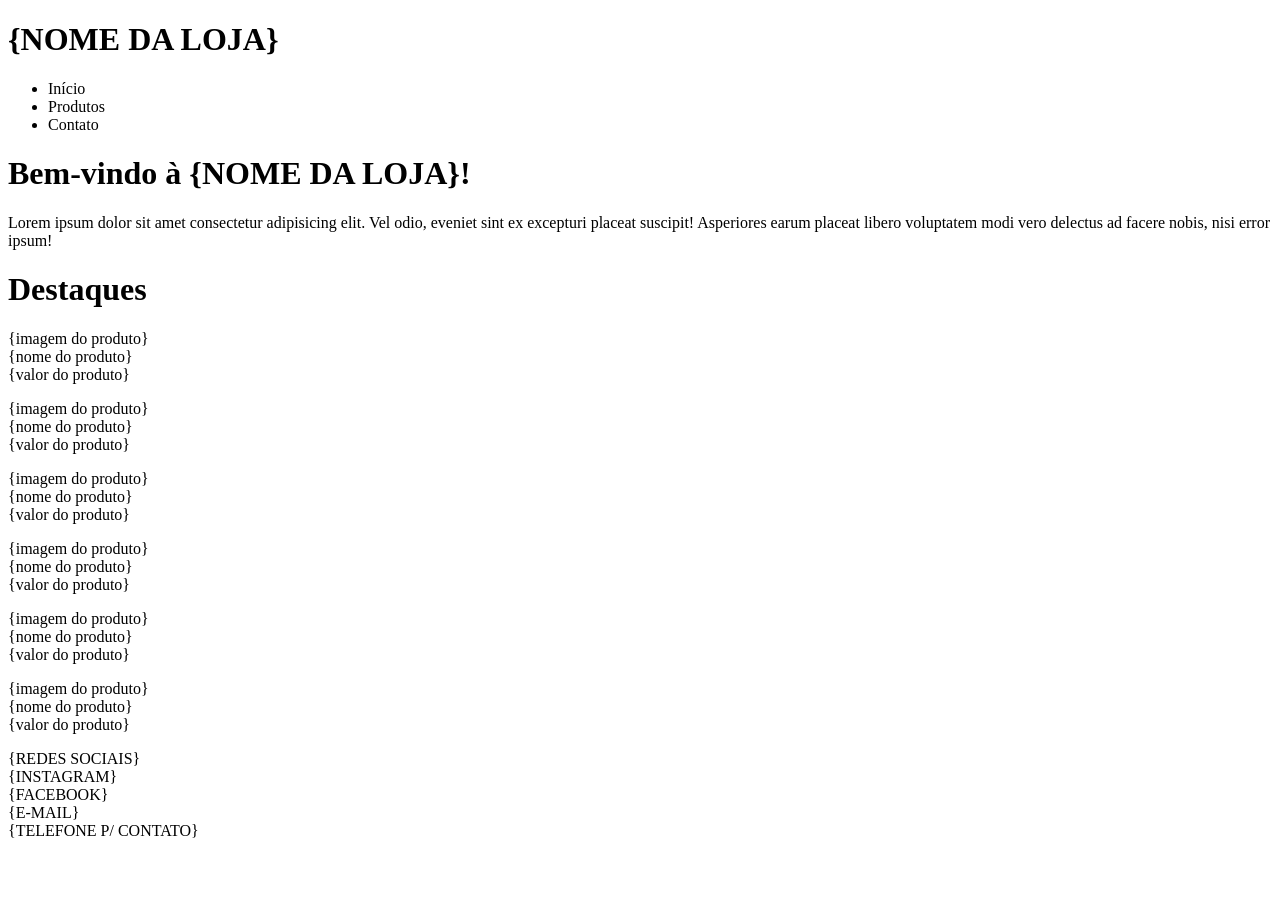
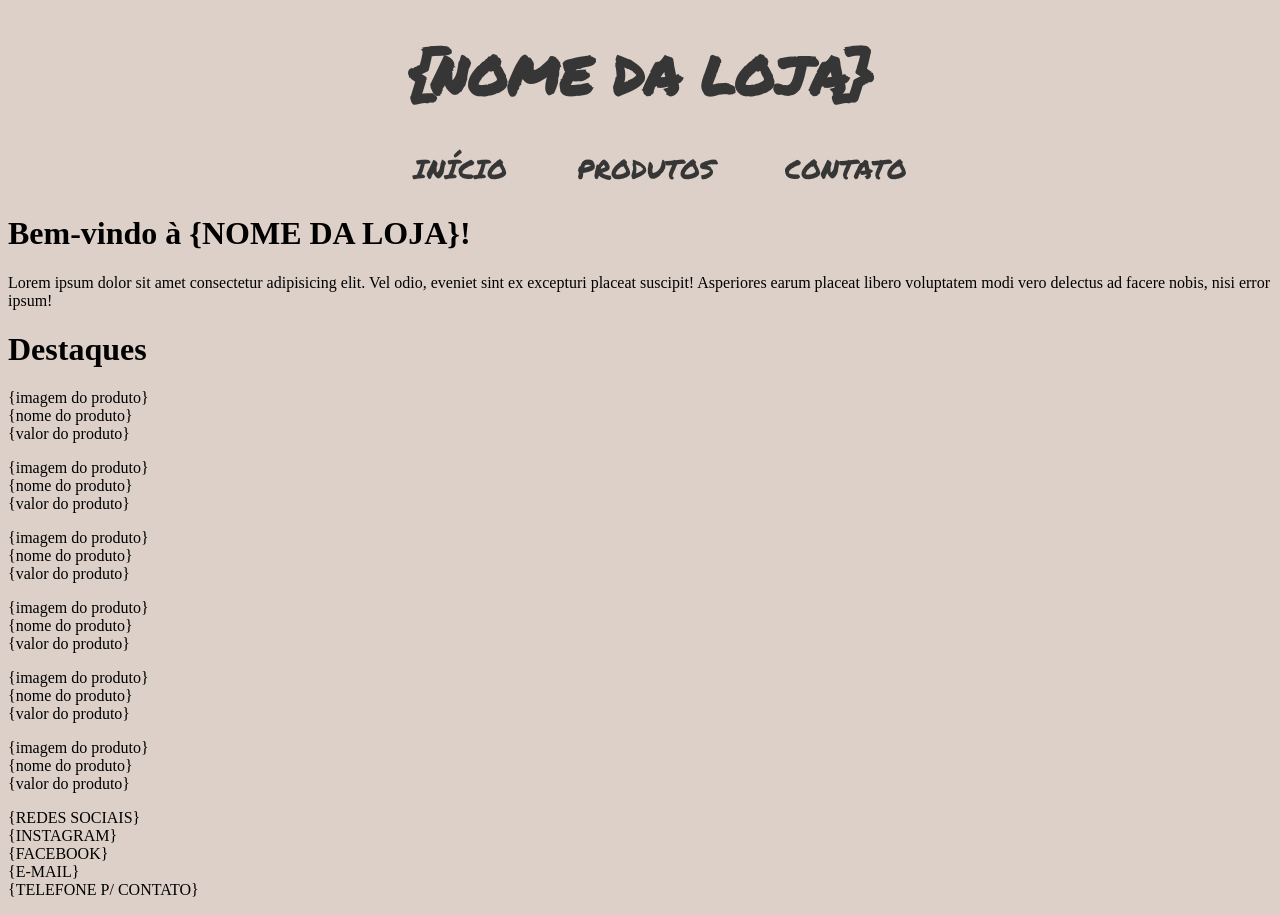
Before and after one commit to grodriguesb/site-catalogo-loja, a plain HTML site: page index.html in a window 1280 px wide. Before the commit the page ends 856 px from the top, so only its background shows below. Drawn offline with Linux system fonts and the light colour scheme; a web font is replaced by a local one.

Commit message:
CSS
- Adicionado a tag para inclusão de Favicon.
- Adicionado o link de conexão para o arquivo de estilização.
- Realizado uma estilização basica no bloco de Menu

```diff
--- a/index.html
+++ b/index.html
@@ -3,6 +3,10 @@
 <head>
     <meta charset="UTF-8">
     <meta name="viewport" content="width=device-width, initial-scale=1.0">
+
+    <link rel="shortcut icon" href="imagem/catalogo.png" type="image/x-icon">
+    <link rel="stylesheet" href="style.css">
+
     <title>{NOME DA LOJA}</title>
 
 </head>
--- /dev/null
+++ b/style.css
@@ -0,0 +1,25 @@
+@import url('https://fonts.googleapis.com/css2?family=Cause:wght@100..900&family=Permanent+Marker&family=Poppins:ital,wght@0,100;0,200;0,300;0,400;0,500;0,600;0,700;0,800;0,900;1,100;1,200;1,300;1,400;1,500;1,600;1,700;1,800;1,900&family=Titillium+Web:ital,wght@0,200;0,300;0,400;0,600;0,700;0,900;1,200;1,300;1,400;1,600;1,700&display=swap');
+
+body {
+    background-color: #DDD0C8;
+}
+
+main#principal {
+    font-size: 20pt;
+    font-family: "Permanent Marker", cursive;
+    font-weight: 400;
+    font-style: normal;
+    color: #363636;
+    text-transform: uppercase;
+    text-align: center;
+}
+
+main#principal ul {
+    list-style: none;
+}
+
+main#principal li {
+    text-decoration: none;
+    display: inline-block;
+    margin: 0 30px;
+}
```
Also changed, not shown: imagem/catalogo.png (added).
